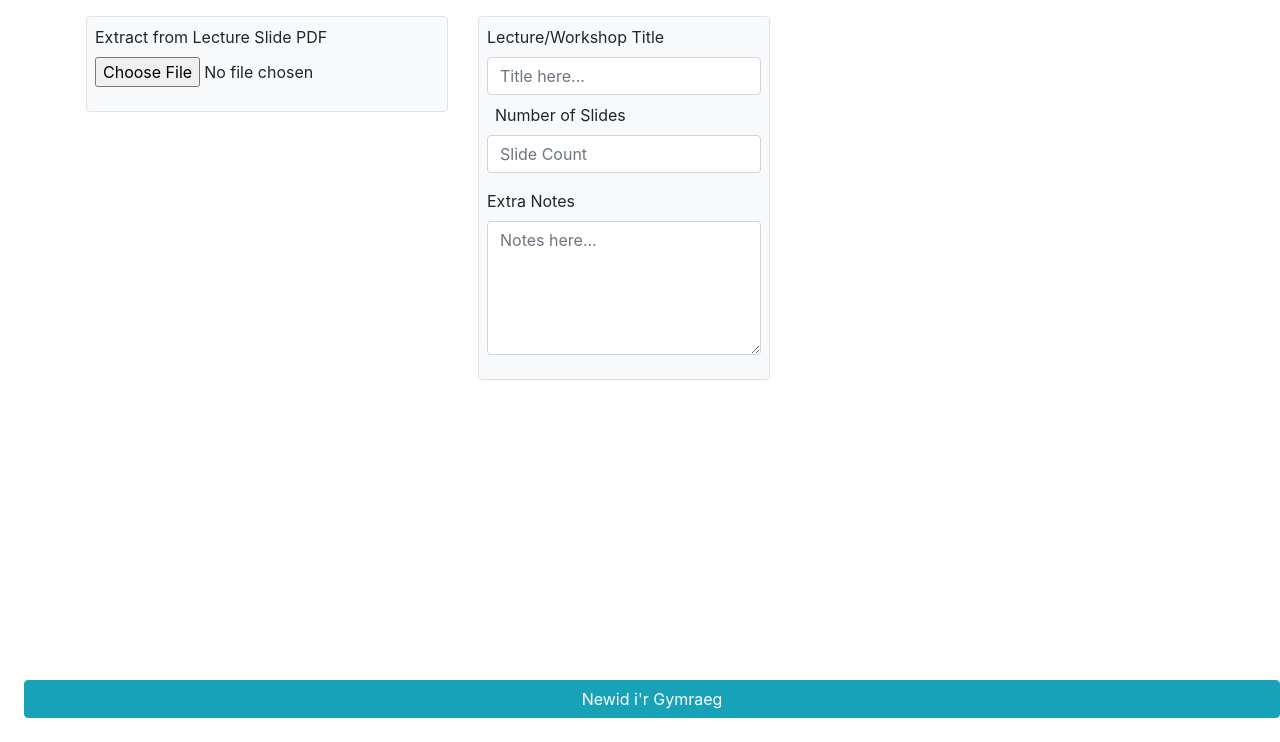
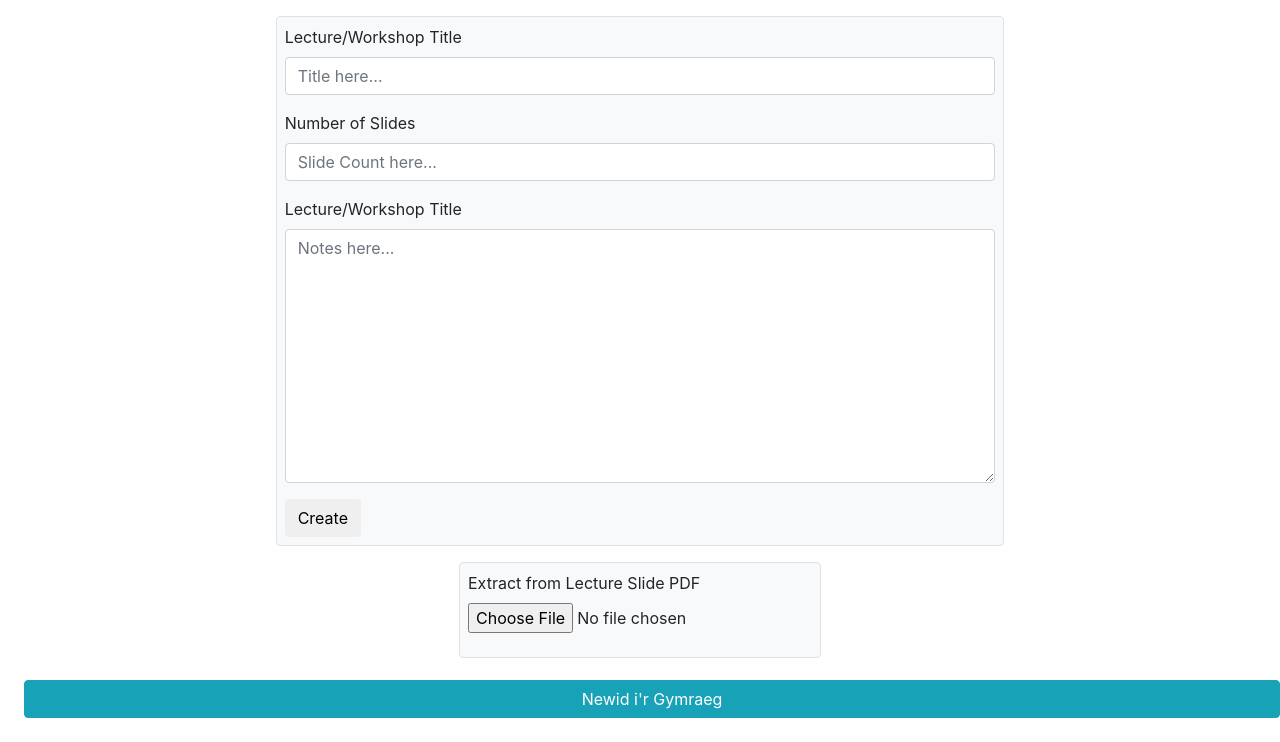
Before and after one commit to MorganMWJ/feedback_system, a Django app: template feedback_system/templates/staff_sessions/lecture_new.html in a window 1280 px wide. Shown: the part 58-800 px from the top of the page. Run offline with Django 3.2, Linux system fonts and the light colour scheme; the template is opened without the code that fills it: values that come from a table or form of the project are taken from there, others are empty; some libraries are stand-ins or nearby versions.

Commit message:
Added start of create lecture functionality

```diff
--- a/feedback_system/staff_sessions/forms.py
+++ b/feedback_system/staff_sessions/forms.py
@@ -4,3 +4,8 @@ from django.utils.translation import ugettext_lazy as _
 class LoginForm(forms.Form):
     uid = forms.CharField(label=_('Username'), max_length=10, widget=forms.TextInput(attrs={'placeholder': _("Your Username")}))
     pswd = forms.CharField(label=_("Password"), widget=forms.PasswordInput(attrs={'placeholder': _("Your Password")}))
+
+class NewLectureForm(forms.Form):
+    title = forms.CharField(label=_('Lecture/Workshop Title'), max_length=50, widget=forms.TextInput(attrs={'placeholder': _("Title here...")}))
+    slide_count = forms.IntegerField(label=_('Number of Slides'), min_value=1, widget=forms.NumberInput(attrs={'placeholder': _("Slide Count here...")}))
+    notes = forms.CharField(label=_('Lecture/Workshop Title'), required=False, widget=forms.Textarea(attrs={'placeholder': _("Notes here...")}))
--- a/feedback_system/staff_sessions/urls.py
+++ b/feedback_system/staff_sessions/urls.py
@@ -13,8 +13,10 @@ urlpatterns = [
     path('login/', views.login, name='login'),
     #/staff/logout/
     path('logout/', views.logout, name='logout'),
-    #/staff/lectures
+    #/staff/lectures/
     path('lectures/', views.index, name='index'),
+    #/staff/lectures/new/
+    path('lectures/new/', views.lecture_new, name='lecture_new'),
     #/staff/lectures/delete/?
-    path('lectures/delete/<int:id>', views.lecture_delete, name='lecture_delete')
+    path('lectures/delete/<int:id>/', views.lecture_delete, name='lecture_delete'),
 ]
--- a/feedback_system/templates/staff_sessions/lecture_list.html
+++ b/feedback_system/templates/staff_sessions/lecture_list.html
@@ -2,7 +2,7 @@
 {% load i18n %}
 
 {% block title %}
-  {% trans "Session History" %}
+  {% trans "Lecture History" %}
 {% endblock %}
 
 {% block content %}
@@ -15,7 +15,7 @@
       <div class="collapse navbar-collapse" id="navbarContent">
         <ul class="navbar-nav mr-auto">
           <li class="nav-item">
-            <a class="nav-link btn btn-outline-light mr-1" href="" role="button">New Session</a>
+            <a class="nav-link btn btn-outline-light mr-1" href="{% url 'staff_sessions:lecture_new' %}" role="button">New Session</a>
           </li>
           <li class="nav-item">
             <a class="nav-link btn btn-outline-light ml-1" href="{% url 'staff_sessions:logout' %}" role="button">Logout</a>
--- a/feedback_system/templates/staff_sessions/lecture_new.html
+++ b/feedback_system/templates/staff_sessions/lecture_new.html
@@ -1,8 +1,9 @@
 {% extends 'base_layout.html' %}
 {% load i18n %}
+{% load bootstrap3 %}
 
 {% block title %}
-  {% trans "New Session" %}
+  {% trans "New Lecture" %}
 {% endblock %}
 
 {% block content %}
@@ -25,7 +26,20 @@
 </nav>
 
 <div class="container p-3">
-  <div class="row">
+  <div class="row d-flex justify-content-center">
+    <div class="col-sm-8">
+      <form action="{% url 'staff_sessions:lecture_new' %}" method="post" class="bg-light border rounded p-2">
+        {% csrf_token %}
+        {% bootstrap_form form %}
+        {% buttons %}
+          <button type="submit" class="btn btn-default">
+            {% trans "Create" %}
+          </button>
+        {% endbuttons %}
+      </form>
+    </div>
+  </div>
+  <div class="row d-flex justify-content-center">
     <div class="col-sm-auto">
       <form class="bg-light border rounded p-2">
         <div class="form-group">
@@ -34,20 +48,6 @@
         </div>
       </form>
     </div>
-    <div class="col-sm-auto">
-      <form class="bg-light border rounded p-2">
-        <div class="form-group">
-          <label for="exampleFormControlInput1">Lecture/Workshop Title</label>
-          <input class="form-control mb-2" id="exampleFormControlInput1" placeholder="Title here...">
-          <label class="ml-2" for="exampleFormControlInput2">Number of Slides</label>
-          <input class="form-control mb-2" id="exampleFormControlInput2" placeholder="Slide Count">
-        </div>
-        <div class="form-group">
-          <label for="exampleFormControlTextarea1">Extra Notes</label>
-          <textarea class="form-control mb-2" id="exampleFormControlTextarea1" rows="5" placeholder="Notes here..."></textarea>
-        </div>
-      </form>
-    </div>
   </div>
 </div>
 {% endblock %}
```
Also changed, not shown: feedback_system/staff_sessions/models.py (+9 -0 lines), feedback_system/staff_sessions/views.py (+36 -4 lines), feedback_system/locale/cy/LC_MESSAGES/django.po.
